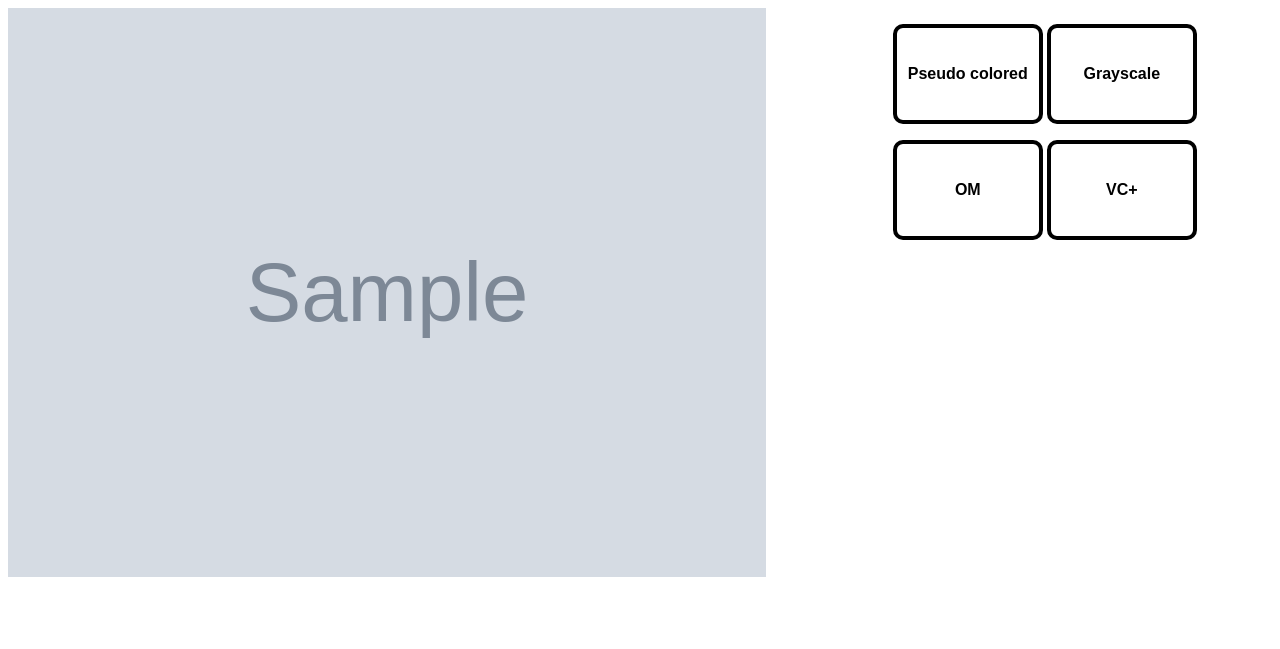
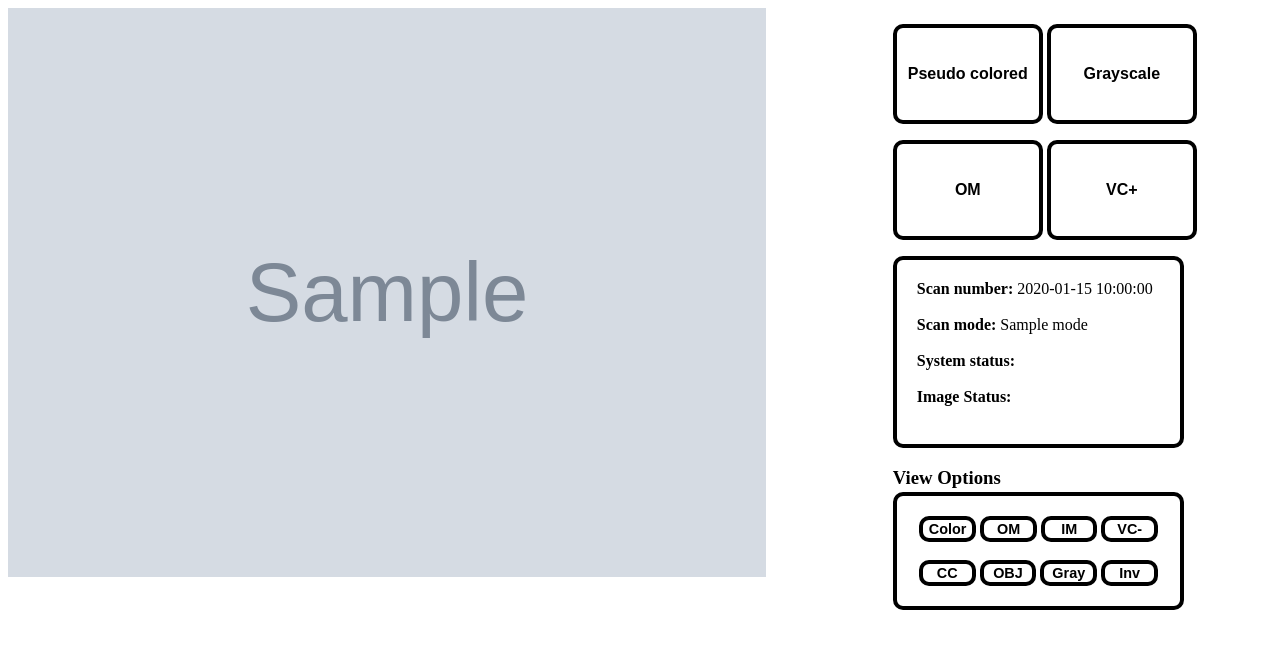
Before and after one commit to frankhart2018/BRNS-WEB-PYTHON, a Flask app: template templates/index-new.html in a window 1280 px wide. Shown: the top 649 px of the page. Run offline with Flask 2, Linux system fonts and the light colour scheme; the template is opened without the code that fills it: most values are stand-ins (such as "Sample title", 1, 10 or a date in 2020); grey boxes marked "Sample" are stand-in pictures; parts of the project's set-up code (start-up, migrations or seed data) failed here and were passed over; some libraries are stand-ins or nearby versions.

Commit message:
Add info and option buttons

```diff
--- a/app.py
+++ b/app.py
@@ -16,7 +16,7 @@ from contrast import contrast
 from gamma import gamma_correction
 from brns_processing import BRNSProcessing
 from predict import predict_function
-from db import get_connection, update_mode
+from db import get_connection, update_mode, update_scan_count
 
 app = Flask(__name__)
 
@@ -67,7 +67,9 @@ def index():
             mode = list(cursor)[0][1]
             conn.close()
 
-            return render_template('index-new.html', upload=False, img=im_filename, mode=mode)
+            updated_count = update_scan_count()
+
+            return render_template('index-new.html', upload=False, img=im_filename, mode=mode, updated_count=updated_count)
         else:
             flash("No image selected")
             return render_template('index-new.html', upload=True)
--- a/templates/index-new.html
+++ b/templates/index-new.html
@@ -43,8 +43,37 @@
               height: 50px;
             }
 
-            #info {
+            .box {
+              width: 80%;
+              padding: 20px;
+              border: 4px solid black;
+              border-radius: 10px;
+              vertical-align: center;
+              font-size: 100%;
+            }
 
+            .option-button {
+              border: 4px solid black;
+              border-radius: 10px;
+              width: 60px;
+              /* height: 50px; */
+              font-size: 90%;
+              font-weight: bold;
+              background: none;
+              margin-left: 2px;
+              margin-right: 2px;
+              word-wrap: break-word;
+            }
+
+            .option-button:hover {
+              background: black;
+              color: white;
+            }
+
+            #options-box {
+              display: flex;
+              align-items: center;
+              justify-content: center;
             }
 
         </style>
@@ -83,17 +112,34 @@
                 <button type="button" id="vcplus-mode" class='mode-button'>VC+</button>
               </p>
               <p>
-                <div id="info">
-
+                <div class="box">
+                  <strong>Scan number:</strong> {{updated_count}} <br><br>
+                  <strong>Scan mode:</strong> {{mode}} <br><br>
+                  <strong>System status:</strong> <br><br>
+                  <strong>Image Status:</strong> <br><br>
                 </div>
               </p>
+              <h3>View Options</h3>
+              <div class="box" style="margin-top: -15px;">
+                <div>
+                  <div id="options-box">
+                    <button type="button" id="pseudo-option" class='option-button'>Color</button>
+                    <button type="button" id="om-option" class='option-button'>OM</button>
+                    <button type="button" id="im-option" class='option-button'>IM</button>
+                    <button type="button" id="vcminus-option" class='option-button'>VC-</button>
+                  </div>
+                </div>
+                <br>
+                <div>
+                  <div id="options-box">
+                    <button type="button" id="cc-option" class='option-button'>CC</button>
+                    <button type="button" id="obj-option" class='option-button'>OBJ</button>
+                    <button type="button" id="bw-option" class='option-button'>Gray</button>
+                    <button type="button" id="inv-option" class='option-button'>Inv</button>
+                  </div>
+                </div>
+              </div>
               <!--
-              <p>
-                <span id="slider2-value"></span><br>
-                <button type="button" id="vdminus" class='icon-button'><img class='icon-image' src="static/ecil_icons/VD_minus.png"></button>
-                <div id="slider1" class='slide'></div>
-                <button type="button" id="vdplus" class='icon-button' style='margin-top: -120px; margin-left: 220px;'><img class='icon-image' src="static/ecil_icons/VD_plus.png"></button>
-              </p>
               <p style="text-align: center;">
                 <button type="button" id="pseudo" class='icon-button'><img class='icon-image' src="static/ecil_icons/Pseudo.png"></button>
                 <button type="button" id="gray" class='icon-button'><img class='icon-image' src="static/ecil_icons/BW.png"></button>
@@ -125,18 +171,27 @@
       {% endif %}
 
       <script type="text/javascript">
+        $(document).ready(function() {
             /*
               FUNCTIONS
             */
-      function mode_request(mode_name, show_please_wait=false) {
-          $(".selected").removeClass("selected");
-          $("#" + mode_name).addClass("selected");
-
+            function mode_request(mode_name, show_please_wait=false, send_data=false) {
               var id_to_endpoint = {
+                // Modes
                 "pseudo-mode": "/rgb",
                 "grayscale-mode": "/gray",
                 "om-mode": "/om",
-            "vcplus-mode": "/vcplus"
+                "vcplus-mode": "/vcplus",
+
+                // Options
+                "psuedo-option": "/rgb",
+                "om-option": "/om",
+                "im-option": "/im",
+                "vcminus-option": "/vcminus",
+                "cc-option": "/cc",
+                "obj-option": "/obj",
+                "bw-option": "/bw",
+                "inv-option": "/inv",
               }
 
               if(show_please_wait) {
@@ -146,11 +201,15 @@
                 });
               }
 
+              var data = {}
+              if(send_data)
+                var data = {"saveMode": true}
+
               $.ajax({
                 url: id_to_endpoint[mode_name],
                 type: "post",
                 dataType: "json",
-            data: {"saveMode": true},
+                data: data,
                 success: function(result) {
                   if(show_please_wait)
                     swal.close();
@@ -162,14 +221,13 @@
             /*
               INITIAL SETUP
             */
-        var mode_name = "{{mode}}"
+            var mode_name = "{{mode}}";
             $("#" + mode_name).addClass("selected");
 
             if(mode_name != "pseudo-mode") {
               mode_request(mode_name);
             }
 
-        $(document).ready(function() {
             /*
               LOGIC
             */
@@ -177,7 +235,7 @@
               var mode_name = $(this).attr("id");
 
               if(!$(this).hasClass("selected")) {
-              mode_request(mode_name, show_please_wait=true);
+                mode_request(mode_name, show_please_wait=true, send_data=true);
               } else {
                 var id_to_name = {
                   "pseudo-mode": "Pseuo colored",
@@ -192,7 +250,12 @@
                   text: "Mode: " + id_to_name[mode_name] + " already selected!",
                 });
               }
+
+              $(".selected").removeClass("selected");
+              $(this).addClass("selected");
             });
+
+
         });
       </script>
     </body>
--- a/test-db.py
+++ b/test-db.py
@@ -5,3 +5,8 @@ conn = sqlite3.connect("brns-db")
 result = conn.execute("SELECT * FROM mode")
 
 print(list(result)[0][1])
+
+
+from db import update_scan_count
+
+update_scan_count()
```
Also changed, not shown: db.py (+11 -1 lines), setup.py (+10 -0 lines). Lines whose indentation alone changed are shown as unchanged.
